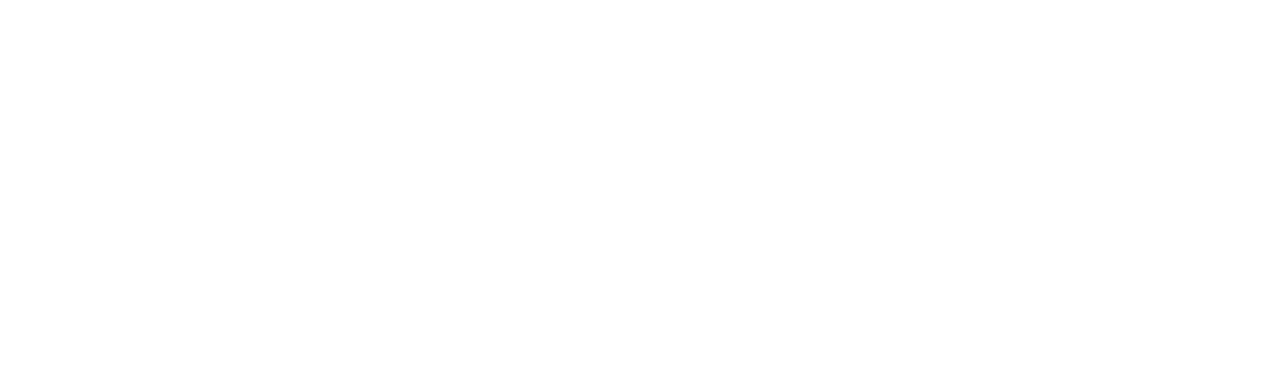
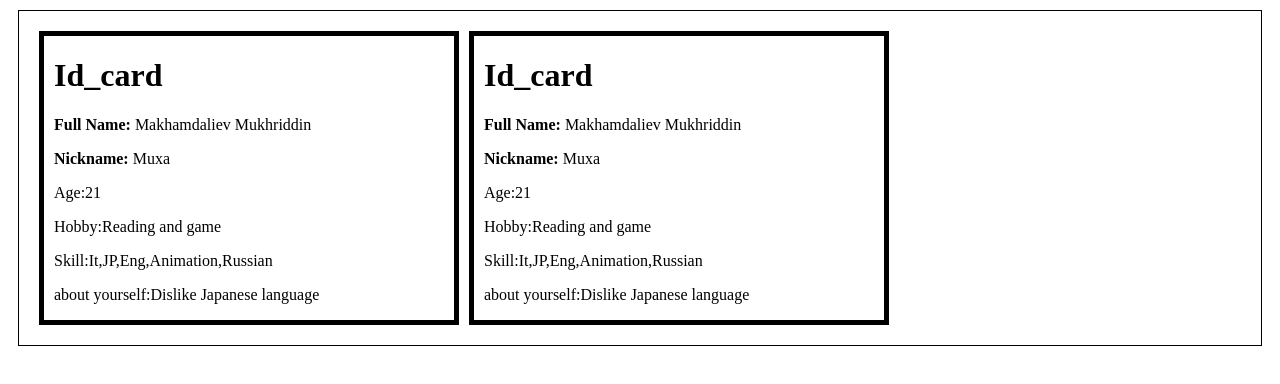
Before and after one commit to Muxanonkina/GIthub_for_me, a plain HTML site: page index.html in a window 1280 px wide. Drawn offline with Linux system fonts and the light colour scheme.

Commit message:
create Id_card

```diff
--- a/index.html
+++ b/index.html
@@ -1,11 +1,31 @@
 <!DOCTYPE html>
 <html lang="en">
-<head>
-    <meta charset="UTF-8">
-    <meta name="viewport" content="width=device-width, initial-scale=1.0">
-    <title>Document</title>
-</head>
-<body>
-
-</body>
+  <head>
+    <meta charset="UTF-8" />
+    <meta name="viewport" content="width=device-width, initial-scale=1.0" />
+    <link rel="stylesheet" href="./style.css" />
+    <title>Id_card</title>
+  </head>
+  <body>
+    <div class="container">
+      <div class="template_1">
+        <h1>Id_card</h1>
+        <p><b>Full Name:</b> Makhamdaliev Mukhriddin</p>
+        <p><b>Nickname:</b> Muxa</p>
+        <p>Age:21</p>
+        <p>Hobby:Reading and game</p>
+        <p>Skill:It,JP,Eng,Animation,Russian</p>
+        <p>about yourself:Dislike Japanese language</p>
+      </div>
+      <div class="template_1">
+        <h1>Id_card</h1>
+        <p><b>Full Name:</b> Makhamdaliev Mukhriddin</p>
+        <p><b>Nickname:</b> Muxa</p>
+        <p>Age:21</p>
+        <p>Hobby:Reading and game</p>
+        <p>Skill:It,JP,Eng,Animation,Russian</p>
+        <p>about yourself:Dislike Japanese language</p>
+      </div>
+    </div>
+  </body>
 </html>
--- /dev/null
+++ b/style.css
@@ -0,0 +1,13 @@
+.container{
+    display: flex;
+    margin: 10px;
+    padding: 20px;
+    border: 1px solid #000;
+    flex-direction: row;
+    gap: 10px;
+}
+.template_1{
+    padding-left:10px;
+    border: 5px solid #000;
+    width: 400px;
+}
```
